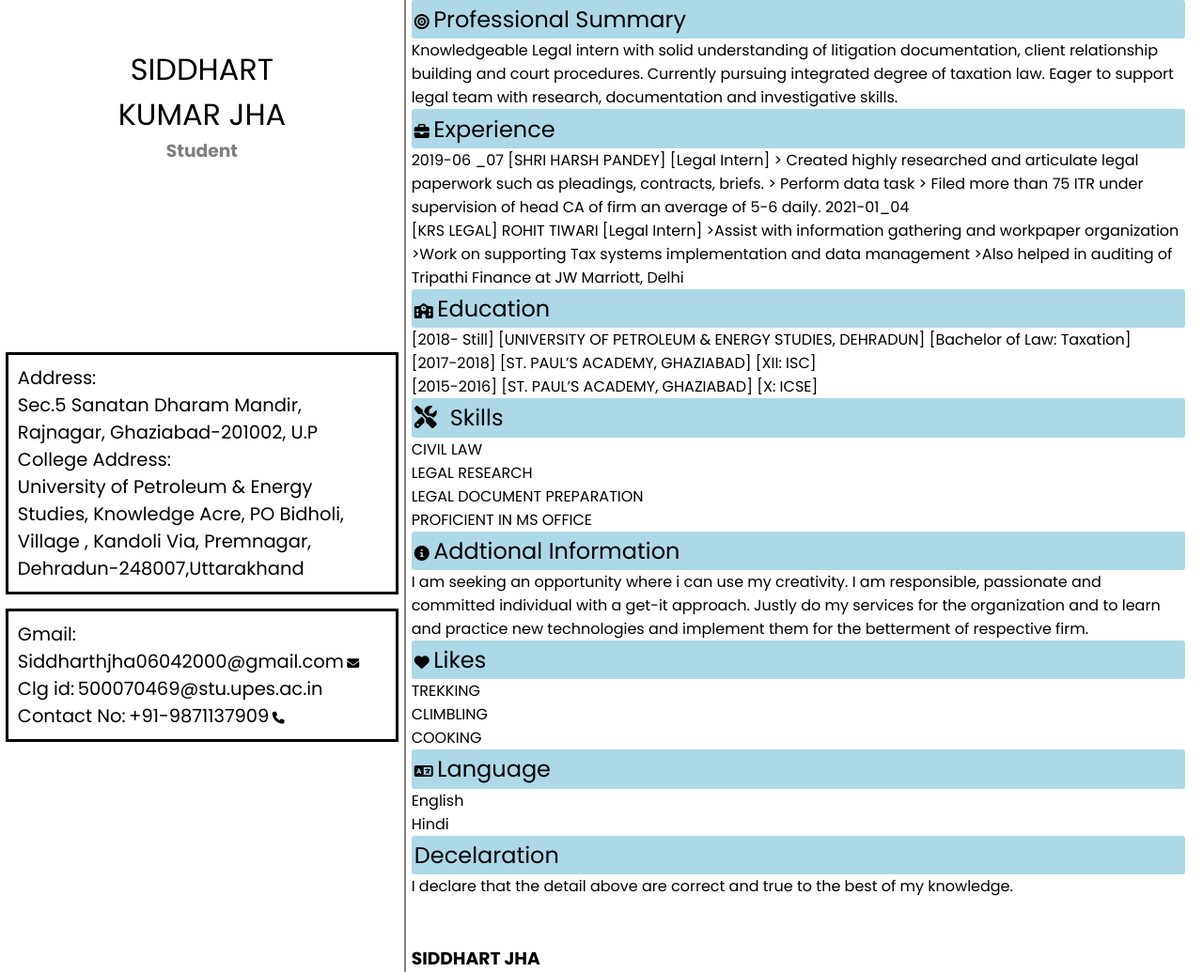
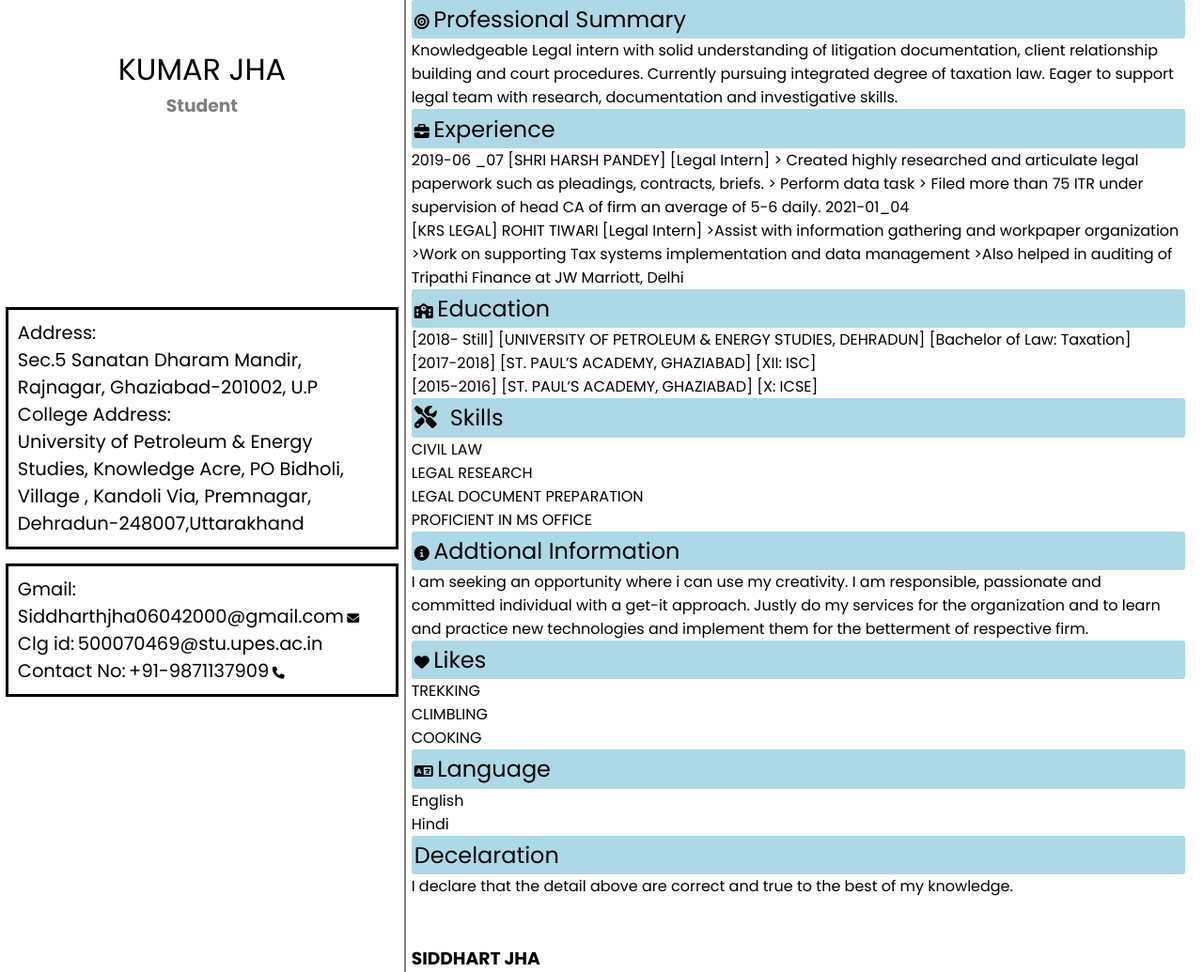
Before and after one commit to Prithwish01/sample_resume, a plain HTML site: page index.html in a window 1280 px wide. Shown: the whole page at 94% size. Drawn offline with Linux system fonts and the light colour scheme.

Commit message:
Update index.html

```diff
--- a/index.html
+++ b/index.html
@@ -19,7 +19,7 @@
     <div id="container">
         <div class="left-coloum">
             <div class="name">
-                <h1 class="first n">SIDDHART</h1>
+                <h1 class="first n"></h1>
                 <h1 class="middle n">KUMAR JHA</h1>
                 <h3 class="grey">Student</h3>
 
```
